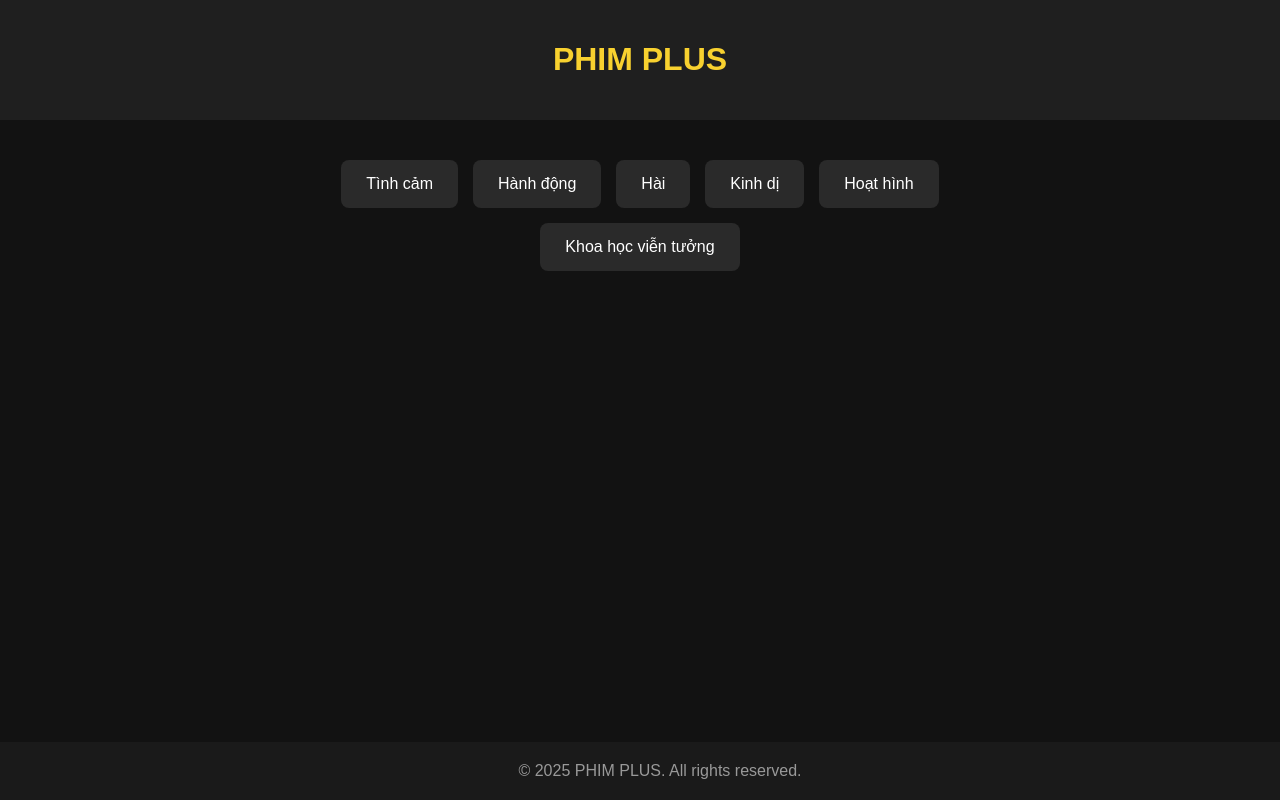
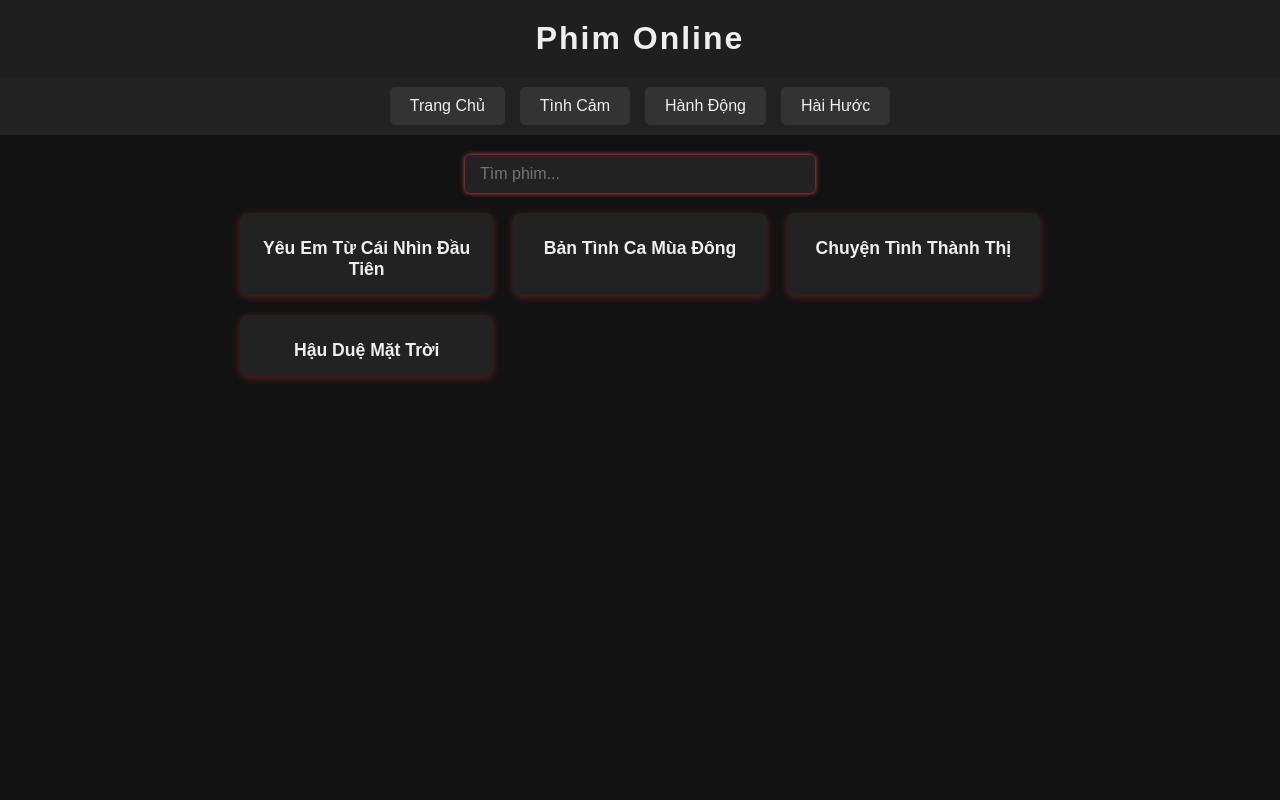
Before and after one commit to Erraq222/Phimezz, a plain HTML site: page index.html in a window 1280 px wide. Drawn offline with Linux system fonts and the light colour scheme.

Commit message:
Update index.html

```diff
--- a/index.html
+++ b/index.html
@@ -1,75 +1,130 @@
 <!DOCTYPE html>
 <html lang="vi">
 <head>
-  <meta charset="UTF-8">
-  <meta name="viewport" content="width=device-width, initial-scale=1.0">
-  <title>Trang Phim - Chọn Thể Loại</title>
+  <meta charset="UTF-8" />
+  <meta name="viewport" content="width=device-width, initial-scale=1" />
+  <title>Trang Chủ Phim</title>
   <style>
     body {
       font-family: Arial, sans-serif;
-      background-color: #121212;
-      color: #fff;
-      margin: 0;
-      padding: 0;
+      background: #121212;
+      color: #eee;
+      margin: 0; padding: 0;
     }
     header {
-      background-color: #1f1f1f;
+      background: #1f1f1f;
       padding: 20px;
       text-align: center;
+      font-size: 2rem;
+      font-weight: bold;
+      letter-spacing: 2px;
+      box-shadow: 0 2px 10px rgba(0,0,0,0.7);
     }
-    header h1 {
-      font-size: 2em;
-      color: #f8d12f;
+    nav {
+      background: #222;
+      padding: 10px 20px;
+      display: flex;
+      gap: 15px;
+      justify-content: center;
     }
-    .genres {
-      display: flex;
-      flex-wrap: wrap;
-      justify-content: center;
-      gap: 15px;
-      margin: 40px auto;
-      max-width: 600px;
+    nav button {
+      background: #333;
+      border: none;
+      padding: 10px 20px;
+      color: #eee;
+      font-size: 1rem;
+      border-radius: 5px;
+      cursor: pointer;
+      transition: background 0.3s ease;
     }
-    .genre-button {
-      padding: 15px 25px;
+    nav button:hover {
+      background: #ff4757;
+    }
+    .search-container {
+      margin: 20px auto;
+      max-width: 400px;
+      text-align: center;
+    }
+    .search-container input {
+      width: 80%;
+      padding: 10px 15px;
+      font-size: 1rem;
       border: none;
+      border-radius: 5px;
+      outline: none;
+      box-shadow: 0 0 5px #ff4757;
+      background: #222;
+      color: #eee;
+    }
+    .movie-list {
+      max-width: 800px;
+      margin: 20px auto;
+      display: grid;
+      grid-template-columns: repeat(auto-fill,minmax(200px,1fr));
+      gap: 20px;
+    }
+    .movie-item {
+      background: #222;
+      padding: 15px;
       border-radius: 8px;
-      background-color: #2a2a2a;
-      color: #fff;
-      font-size: 1em;
+      box-shadow: 0 2px 8px rgba(255,71,87,0.3);
       cursor: pointer;
-      transition: background 0.3s;
+      transition: transform 0.3s ease;
     }
-    .genre-button:hover {
-      background-color: #f8d12f;
-      color: #121212;
+    .movie-item:hover {
+      transform: scale(1.05);
+      box-shadow: 0 4px 15px rgba(255,71,87,0.7);
     }
-    footer {
+    .movie-title {
+      font-weight: bold;
+      font-size: 1.1rem;
+      margin-top: 10px;
       text-align: center;
-      padding: 20px;
-      color: #999;
-      background-color: #1a1a1a;
-      position: fixed;
-      width: 100%;
-      bottom: 0;
     }
   </style>
 </head>
 <body>
-  <header>
-    <h1>PHIM PLUS</h1>
-  </header>
+  <header>Phim Online</header>
 
-  <div class="genres">
-    <button class="genre-button" onclick="location.href='tinhcam.html'">Tình cảm</button>
-    <button class="genre-button">Hành động</button>
-    <button class="genre-button">Hài</button>
-    <button class="genre-button">Kinh dị</button>
-    <button class="genre-button">Hoạt hình</button>
-    <button class="genre-button">Khoa học viễn tưởng</button>
+  <nav>
+    <button onclick="location.href='index.html'">Trang Chủ</button>
+    <button onclick="location.href='tinhcam.html'">Tình Cảm</button>
+    <button onclick="alert('Chưa có trang thể loại này!')">Hành Động</button>
+    <button onclick="alert('Chưa có trang thể loại này!')">Hài Hước</button>
+  </nav>
+
+  <div class="search-container">
+    <input type="text" id="searchInput" placeholder="Tìm phim..." onkeyup="filterMovies()" />
   </div>
 
-  <footer>
-    &copy; 2025 PHIM PLUS. All rights reserved.
-  </footer>
+  <div class="movie-list" id="movieList">
+    <div class="movie-item" data-title="Yêu Em Từ Cái Nhìn Đầu Tiên">
+      <div class="movie-title">Yêu Em Từ Cái Nhìn Đầu Tiên</div>
+    </div>
+    <div class="movie-item" data-title="Bản Tình Ca Mùa Đông">
+      <div class="movie-title">Bản Tình Ca Mùa Đông</div>
+    </div>
+    <div class="movie-item" data-title="Chuyện Tình Thành Thị">
+      <div class="movie-title">Chuyện Tình Thành Thị</div>
+    </div>
+    <div class="movie-item" data-title="Hậu Duệ Mặt Trời">
+      <div class="movie-title">Hậu Duệ Mặt Trời</div>
+    </div>
+  </div>
+
+  <script>
+    function filterMovies() {
+      const input = document.getElementById('searchInput').value.toLowerCase();
+      const movies = document.querySelectorAll('.movie-item');
+      movies.forEach(movie => {
+        const title = movie.getAttribute('data-title').toLowerCase();
+        if (title.includes(input)) {
+          movie.style.display = 'block';
+        } else {
+          movie.style.display = 'none';
+        }
+      });
+    }
+  </script>
 </body>
 </html>
```
